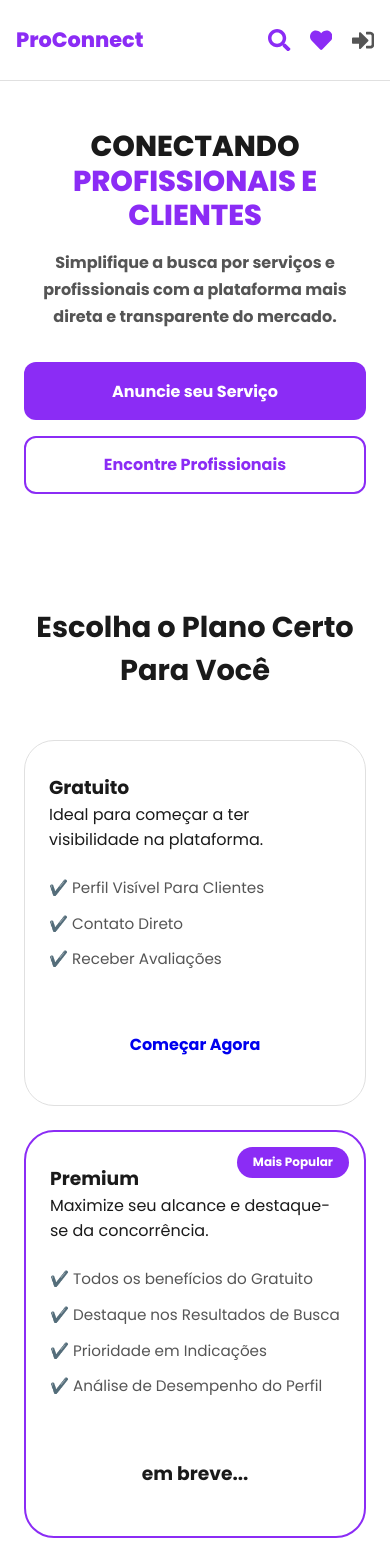
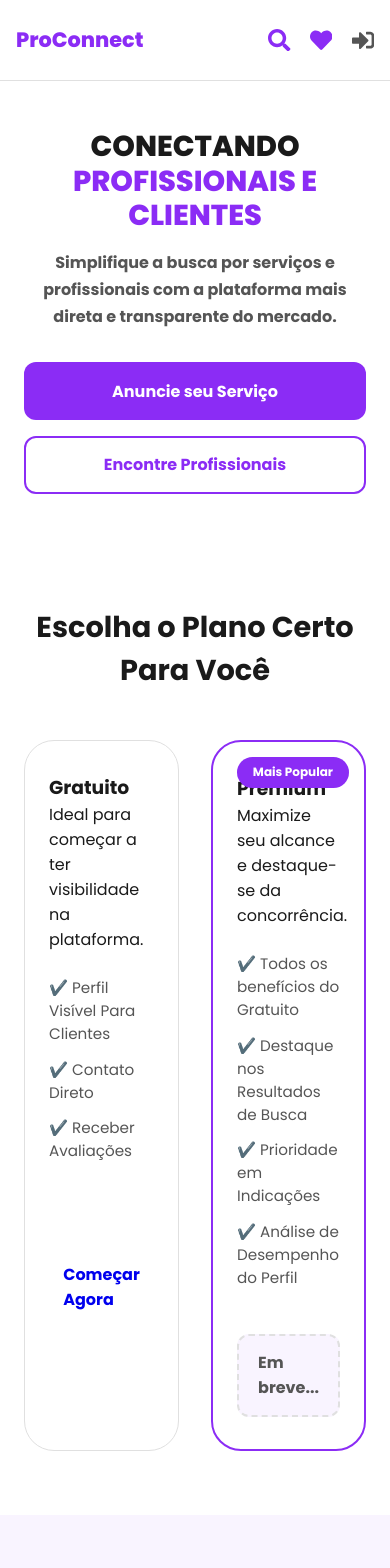
Before and after one commit to billiezinha/ProConnect, a Next.js app in the folder proconnect/: page / in a window 390 px wide. Shown: the top 1568 px of the page. Built offline with nearby package versions, Linux system fonts and the light colour scheme.

Commit message:
feat: add responsive grid layout for plans section and style inactive button

```diff
--- a/proconnect/src/app/page.module.css
+++ b/proconnect/src/app/page.module.css
@@ -315,3 +315,11 @@
   border: 2px solid #a855f7;
   color: #a855f7;
 }
+
+.planosWrapper {
+  display: grid;
+  grid-template-columns: 1fr 1fr;
+  gap: 2rem;
+  margin-top: 3rem;
+  align-items: stretch; /* <-- ISSO É OBRIGATÓRIO PARA ALINHAR LADO A LADO */
+}
--- a/proconnect/src/app/page.tsx
+++ b/proconnect/src/app/page.tsx
@@ -37,6 +37,7 @@ export default function Home() {
         <div className={styles.container}>
           <h2 className={styles.tituloSecao}>Escolha o Plano Certo Para Você</h2>
           <div className={styles.planosWrapper}>
+
             {/* Card Gratuito */}
             <div className={styles.cardPlano}>
               <h3 className={styles.planoTitulo}>Gratuito</h3>
@@ -45,6 +46,9 @@ export default function Home() {
                 <li>✔️ Perfil Visível Para Clientes</li>
                 <li>✔️ Contato Direto</li>
                 <li>✔️ Receber Avaliações</li>
+                <li>                </li>
+                <li>                </li>
+                <li>                </li>
               </ul>
               <Link href="/cadastro-usuario" className={`${styles.botaoPlano} ${styles.botaoOutline}`}>
                 Começar Agora
@@ -62,10 +66,17 @@ export default function Home() {
                 <li>✔️ Prioridade em Indicações</li>
                 <li>✔️ Análise de Desempenho do Perfil</li>
               </ul>
-              <div className={styles.botaoPlano}>
-                <h3 className={styles.breve}>em breve...</h3>
+              {/* ✨ CORREÇÃO AQUI: Estilizado como um botão inativo para alinhar perfeitamente */}
+              <div className={styles.botaoPlano} style={{
+                backgroundColor: "var(--cor-fundo-secao)",
+                border: "2px dashed var(--cor-borda)",
+                color: "var(--cor-texto-secundario)",
+                cursor: "not-allowed"
+              }}>
+                Em breve...
               </div>
             </div>
+
           </div>
         </div>
       </section>
```
